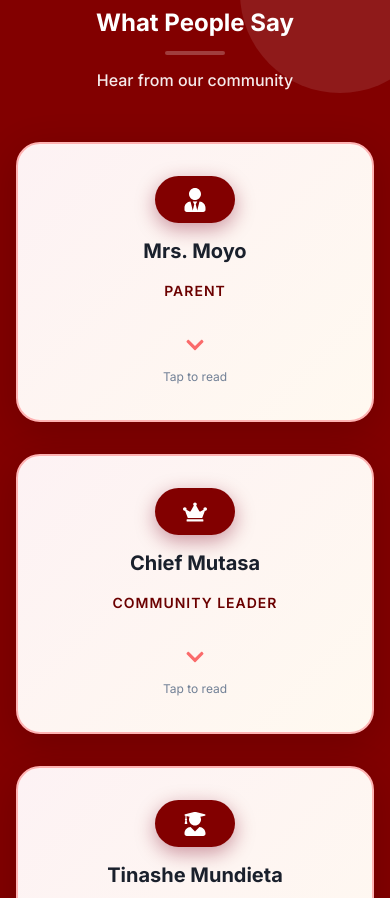
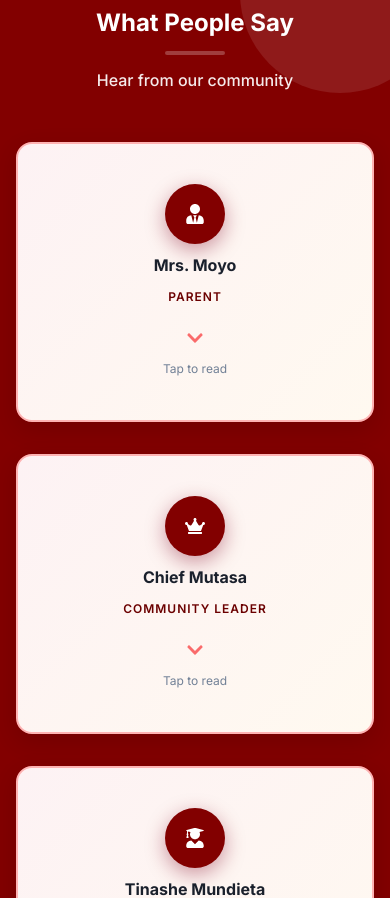
Before and after one commit to Tinashe623/ZONGORO-PRIMARY, a React (Vite) app: page / in a window 390 px wide. Shown: the part 5712-6610 px from the top of the page. Built offline with nearby package versions, Linux system fonts and the light colour scheme.

Commit message:
feat: improve Testimonials component responsiveness with mobile-friendly touch interactions and adaptive styling

```diff
--- a/src/components/sections/Testimonials.tsx
+++ b/src/components/sections/Testimonials.tsx
@@ -7,8 +7,9 @@ import {
   Heading,
   Icon,
   Flex,
+  useBreakpointValue,
 } from '@chakra-ui/react';
-import { FaQuoteLeft, FaUserGraduate, FaUserTie, FaCrown, FaChevronDown, FaChevronUp } from 'react-icons/fa';
+import { FaQuoteLeft, FaUserGraduate, FaUserTie, FaCrown, FaChevronDown } from 'react-icons/fa';
 import { testimonials } from '../../data/testimonials';
 import ScrollReveal from '../ui/ScrollReveal';
 
@@ -20,6 +21,11 @@ const getRoleIcon = (role: string) => {
 
 const TestimonialCard = ({ testimonial }: { testimonial: typeof testimonials[0] }) => {
   const [isOpen, setIsOpen] = useState(false);
+  const interactionText = useBreakpointValue({
+    base: "Tap to read",
+    md: "Hover to read"
+  });
+  const isDesktop = useBreakpointValue({ base: false, md: true });
 
   return (
     <Box
@@ -27,8 +33,11 @@ const TestimonialCard = ({ testimonial }: { testimonial: typeof testimonials[0]
       h={{ base: "280px", md: "300px" }}
       position="relative"
       cursor="pointer"
-      onMouseEnter={() => setIsOpen(true)}
-      onMouseLeave={() => setIsOpen(false)}
+      onMouseEnter={() => isDesktop && setIsOpen(true)}
+      onMouseLeave={() => isDesktop && setIsOpen(false)}
+      onClick={() => !isDesktop && setIsOpen(!isOpen)}
+      _active={{ transform: !isDesktop ? 'scale(0.98)' : 'none' }}
+      transition="all 0.3s ease"
     >
       <Box
         w="100%"
@@ -45,40 +54,41 @@ const TestimonialCard = ({ testimonial }: { testimonial: typeof testimonials[0]
           w="100%"
           h="100%"
           bgGradient="linear(135deg, #fdf2f4 0%, #fff9f0 100%)"
-          borderRadius="2xl"
-          boxShadow="0 10px 40px rgba(0, 0, 0, 0.15)"
+          borderRadius={{ base: "xl", md: "2xl" }}
+          boxShadow={{ base: "0 8px 25px rgba(0, 0, 0, 0.12)", md: "0 10px 40px rgba(0, 0, 0, 0.15)" }}
           overflow="hidden"
           border="2px solid"
           borderColor="maroon.200"
+          transition="all 0.3s ease"
         >
             <VStack
               h="100%"
               justify="center"
               align="center"
-            p={8}
+              p={{ base: 4, md: 8 }}
               textAlign="center"
-            spacing={4}
+              spacing={{ base: 3, md: 4 }}
             >
               <Flex
                 align="center"
                 justify="center"
-              w="80px"
-              h="80px"
+                w={{ base: "60px", md: "80px" }}
+                h={{ base: "60px", md: "80px" }}
                 borderRadius="full"
                 bg="maroon.500"
                 boxShadow="0 6px 20px rgba(128, 0, 32, 0.4)"
               >
-              <Icon as={getRoleIcon(testimonial.role)} color="white" fontSize="2xl" />
+                <Icon as={getRoleIcon(testimonial.role)} color="white" fontSize={{ base: "xl", md: "2xl" }} />
               </Flex>
-            <Heading size="md" color="gray.800" fontWeight="700">
+              <Heading size={{ base: "sm", md: "md" }} color="gray.800" fontWeight="700">
                 {testimonial.author}
               </Heading>
-            <Text color="maroon.600" fontWeight="600" fontSize="sm" textTransform="uppercase" letterSpacing="1px">
+              <Text color="maroon.600" fontWeight="600" fontSize={{ base: "xs", md: "sm" }} textTransform="uppercase" letterSpacing="1px">
                 {testimonial.role}
               </Text>
-            <Box pt={4}>
-              <Icon as={FaChevronDown} color="maroon.400" fontSize="xl" />
-              <Text color="gray.500" fontSize="xs" mt={1}>Tap to read</Text>
+              <Box pt={{ base: 2, md: 4 }}>
+                <Icon as={FaChevronDown} color="maroon.400" fontSize={{ base: "lg", md: "xl" }} />
+                <Text color="gray.500" fontSize="xs" mt={1}>{interactionText}</Text>
               </Box>
           </VStack>
         </Box>
@@ -100,44 +110,60 @@ const TestimonialCard = ({ testimonial }: { testimonial: typeof testimonials[0]
           w="100%"
           h="100%"
           bg="maroon.500"
-          borderRadius="2xl"
-          boxShadow="0 20px 50px rgba(128, 0, 32, 0.4)"
+          borderRadius={{ base: "xl", md: "2xl" }}
+          boxShadow={{ base: "0 15px 35px rgba(128, 0, 32, 0.3)", md: "0 20px 50px rgba(128, 0, 32, 0.4)" }}
           overflow="hidden"
-          border="3px solid"
+          border={{ base: "2px", md: "3px" }}
           borderColor="whiteAlpha.300"
         >
           <Flex
             h="100%"
             align="center"
             justify="center"
-            p={8}
+            p={{ base: 4, md: 8 }}
           >
-            <VStack spacing={5} maxH="100%" overflow="auto">
+            <VStack
+              spacing={{ base: 4, md: 5 }}
+              maxH="100%"
+              overflow="auto"
+              sx={{
+                '&::-webkit-scrollbar': {
+                  width: '6px',
+                },
+                '&::-webkit-scrollbar-track': {
+                  background: 'rgba(255,255,255,0.1)',
+                  borderRadius: '3px',
+                },
+                '&::-webkit-scrollbar-thumb': {
+                  background: 'rgba(255,255,255,0.4)',
+                  borderRadius: '3px',
+                },
+                '&::-webkit-scrollbar-thumb:hover': {
+                  background: 'rgba(255,255,255,0.6)',
+                },
+              }}
+            >
               <Box
-                p={3}
+                p={{ base: 2, md: 3 }}
                 borderRadius="full"
                 bg="rgba(255,255,255,0.15)"
               >
-                <Icon as={FaQuoteLeft} color="white" fontSize="3xl" />
+                <Icon as={FaQuoteLeft} color="white" fontSize={{ base: "2xl", md: "3xl" }} />
               </Box>
               <Text
                 color="white"
                 fontStyle="italic"
                 lineHeight="1.9"
-                fontSize="md"
+                fontSize={{ base: "sm", md: "md" }}
                 textAlign="center"
                 fontWeight="500"
-                px={4}
+                px={{ base: 2, md: 4 }}
               >
                 "{testimonial.quote}"
               </Text>
-              <Text color="whiteAlpha.800" fontSize="sm" mt={2} fontWeight="600">
+              <Text color="whiteAlpha.800" fontSize={{ base: "xs", md: "sm" }} mt={2} fontWeight="600">
                 — {testimonial.author}
               </Text>
-              <Box pt={2}>
-                <Icon as={FaChevronUp} color="whiteAlpha.700" fontSize="lg" />
-                <Text color="whiteAlpha.700" fontSize="xs">Tap to close</Text>
-              </Box>
             </VStack>
           </Flex>
         </Box>
```
Lines whose indentation alone changed are shown as unchanged.
